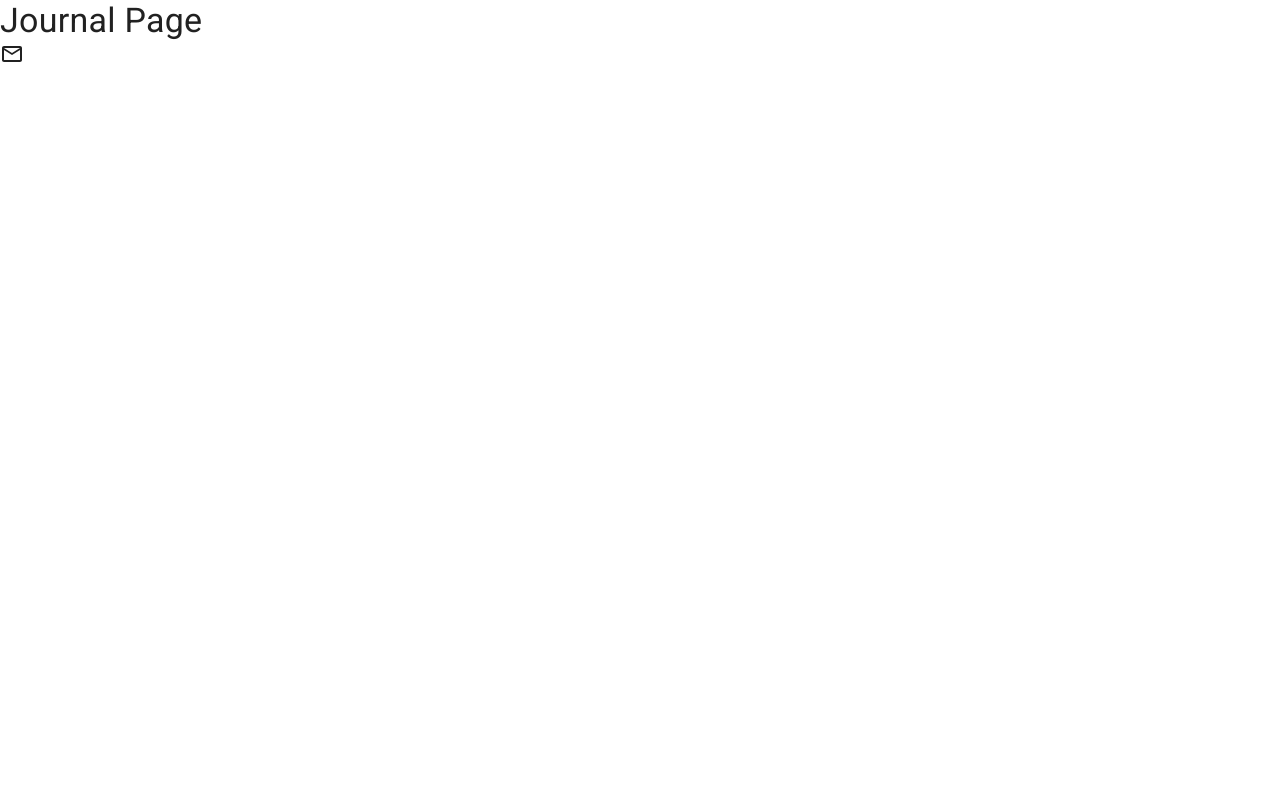
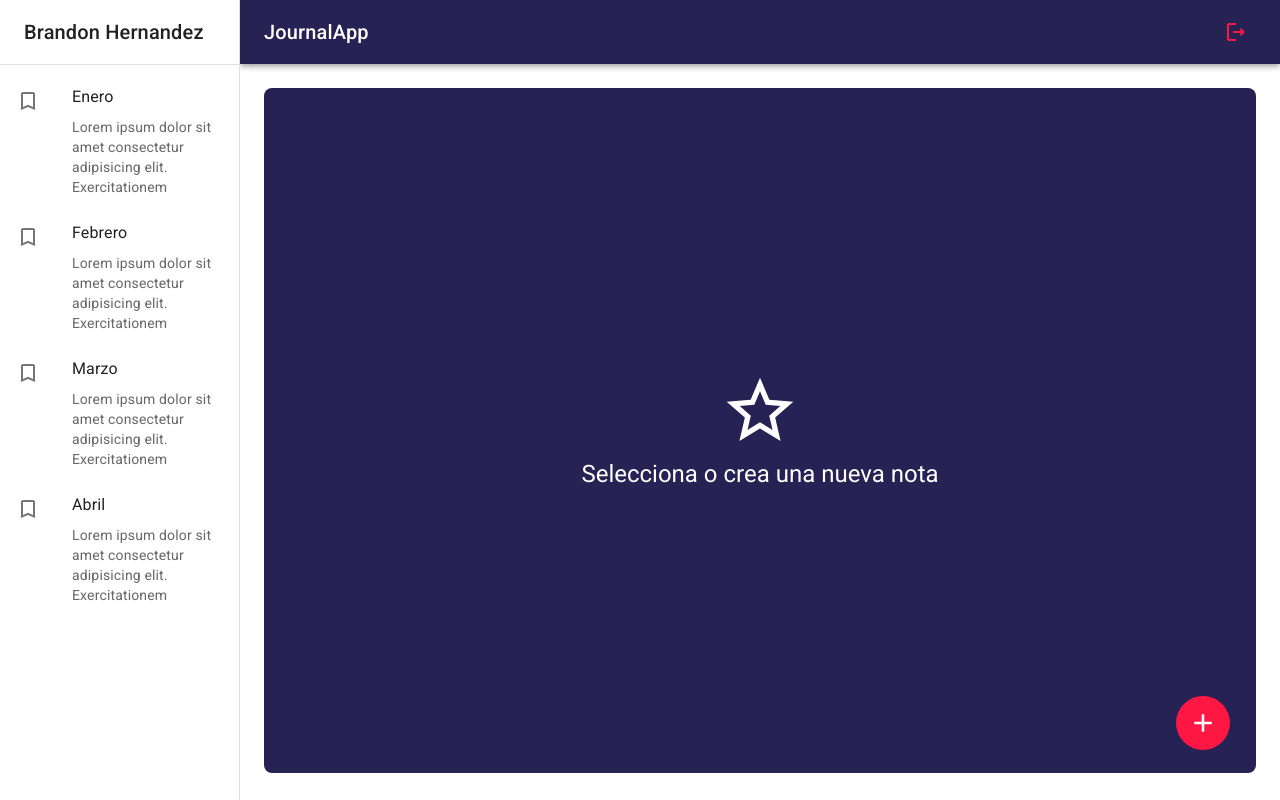
Before and after one commit to tonatiujsanchez/journal, a React (Vite) app: page / in a window 1280 px wide. Built offline with nearby package versions, Linux system fonts and the light colour scheme.

Commit message:
Maquetación de JournalPage implementado

```diff
--- /dev/null
+++ b/src/journal/components/ImageGallery.jsx
@@ -0,0 +1,75 @@
+import Box from '@mui/material/Box';
+import ImageList from '@mui/material/ImageList';
+import ImageListItem from '@mui/material/ImageListItem';
+
+
+
+export const ImageGallery = () => {
+    return (
+        <Box sx={{ width: '100%', height: 550, overflowY: 'scroll' }}>
+            <ImageList variant="masonry" cols={3} gap={8}>
+                {itemData.map((item) => (
+                    <ImageListItem key={item.img}>
+                        <img
+                            src={`${item.img}?w=248&fit=crop&auto=format`}
+                            srcSet={`${item.img}?w=248&fit=crop&auto=format&dpr=2 2x`}
+                            alt={item.title}
+                            loading="lazy"
+                        />
+                    </ImageListItem>
+                ))}
+            </ImageList>
+        </Box>
+    );
+}
+
+const itemData = [
+    {
+        img: 'https://images.unsplash.com/photo-1551963831-b3b1ca40c98e',
+        title: 'Breakfast',
+    },
+    {
+        img: 'https://images.unsplash.com/photo-1551782450-a2132b4ba21d',
+        title: 'Burger',
+    },
+    {
+        img: 'https://images.unsplash.com/photo-1522770179533-24471fcdba45',
+        title: 'Camera',
+    },
+    {
+        img: 'https://images.unsplash.com/photo-1444418776041-9c7e33cc5a9c',
+        title: 'Coffee',
+    },
+    {
+        img: 'https://images.unsplash.com/photo-1533827432537-70133748f5c8',
+        title: 'Hats',
+    },
+    {
+        img: 'https://images.unsplash.com/photo-1558642452-9d2a7deb7f62',
+        title: 'Honey',
+    },
+    {
+        img: 'https://images.unsplash.com/photo-1516802273409-68526ee1bdd6',
+        title: 'Basketball',
+    },
+    {
+        img: 'https://images.unsplash.com/photo-1518756131217-31eb79b20e8f',
+        title: 'Fern',
+    },
+    {
+        img: 'https://images.unsplash.com/photo-1597645587822-e99fa5d45d25',
+        title: 'Mushrooms',
+    },
+    {
+        img: 'https://images.unsplash.com/photo-1567306301408-9b74779a11af',
+        title: 'Tomato basil',
+    },
+    {
+        img: 'https://images.unsplash.com/photo-1471357674240-e1a485acb3e1',
+        title: 'Sea star',
+    },
+    {
+        img: 'https://images.unsplash.com/photo-1589118949245-7d38baf380d6',
+        title: 'Bike',
+    },
+];
--- /dev/null
+++ b/src/journal/components/NavBar.jsx
@@ -0,0 +1,32 @@
+import { LogoutOutlined, MenuOutlined } from "@mui/icons-material"
+import { AppBar, Grid, IconButton, Toolbar, Typography } from "@mui/material"
+
+export const NavBar = ({ drawerWidth = 240 }) => {
+    return (
+        <AppBar
+            position="fixed"
+            sx={{
+                width: { sm: `calc(100% - ${ drawerWidth }px)` },
+                ml: { sm: `${ drawerWidth }px` }
+            }}
+        >
+            <Toolbar>
+                <IconButton
+                    color="inherit"
+                    edge="start"
+                    sx={{ mr: 2, display:{ sm: 'none' } }}
+                >
+                    <MenuOutlined />
+                </IconButton>
+
+                <Grid container direction="row" justifyContent="space-between" alignItems="center">
+                    <Typography variant="h6" noWrap component="p"> JournalApp </Typography>
+
+                    <IconButton color="error">
+                        <LogoutOutlined />
+                    </IconButton>
+                </Grid>
+            </Toolbar>
+        </AppBar>
+    )
+}
--- /dev/null
+++ b/src/journal/components/SideBar.jsx
@@ -0,0 +1,46 @@
+import { TurnedInNot } from "@mui/icons-material"
+import { Box, Divider, Drawer, Grid, List, ListItem, ListItemButton, ListItemIcon, ListItemText, Toolbar, Typography } from "@mui/material"
+
+
+export const SideBar = ({ drawerWidth = 240 }) => {
+    return (
+        <Box
+            component="nav"
+            sx={{ width:{ sm: drawerWidth }, flexShrink: { sm: 0 } }}
+        >
+            <Drawer
+                variant="permanent"
+                open
+                sx={{
+                    display: { xs: 'block' },
+                    '& .MuiDrawer-paper': { boxSizing: 'border-box', width: drawerWidth }
+                }}
+            >
+                <Toolbar>
+                    <Typography variant="h6" noWrap component="p">
+                        Brandon Hernandez
+                    </Typography>
+                </Toolbar>
+                <Divider />
+
+                <List>
+                    {
+                        ['Enero', 'Febrero', 'Marzo', 'Abril'].map( item => (
+                            <ListItem key={item} disablePadding>
+                                <ListItemButton direction="row" alignItems="flex-start">
+                                    <ListItemIcon >
+                                        <TurnedInNot />
+                                    </ListItemIcon>
+                                    <Grid container>
+                                        <ListItemText primary={ item } />
+                                        <ListItemText secondary={ 'Lorem ipsum dolor sit amet consectetur adipisicing elit. Exercitationem' } />
+                                    </Grid>
+                                </ListItemButton>
+                            </ListItem>
+                        ))
+                    }
+                </List>
+            </Drawer>
+        </Box>
+    )
+}
--- /dev/null
+++ b/src/journal/components/index.js
@@ -0,0 +1,3 @@
+export * from './NavBar'
+export * from './SideBar'
+export * from './ImageGallery'
--- /dev/null
+++ b/src/journal/layout/JournalLayout.jsx
@@ -0,0 +1,25 @@
+import { Box, Toolbar } from "@mui/material"
+import { NavBar, SideBar } from "../components"
+
+
+const drawerWidth = 240
+
+export const JournalLayout = ({ children }) => {
+    return (
+        <Box sx={{ display: 'flex' }}>
+
+            <NavBar drawerWidth={ drawerWidth } />
+
+            <SideBar drawerWidth={ drawerWidth } />
+
+            <Box
+                component="main"
+                sx={{ flexGrow: 1, p: 3 }}
+            >
+                <Toolbar />
+                { children }
+            </Box>
+
+        </Box>
+    )
+}
--- /dev/null
+++ b/src/journal/layout/index.js
@@ -0,0 +1 @@
+export * from './JournalLayout'
--- a/src/journal/pages/JournalPage.jsx
+++ b/src/journal/pages/JournalPage.jsx
@@ -1,14 +1,35 @@
-import { Typography } from "@mui/material"
 
-import { MailOutline, AddAPhoto } from "@mui/icons-material"
+import { IconButton } from "@mui/material"
+import { JournalLayout } from "../layout"
+import { NoteView, NothingSelectedView } from "../views"
+import { AddOutlined } from "@mui/icons-material"
+
 
 
 
 export const JournalPage = () => {
     return (
-        <>
-            <Typography component="h1" variant="h4">Journal Page</Typography>
-            <MailOutline />
-        </>
+        <JournalLayout>
+
+            <NothingSelectedView />
+            {/* <NoteView /> */}
+
+        <IconButton
+            size="large"
+            sx={{
+                color: 'white',
+                backgroundColor: 'error.main',
+                ':hover': { backgroundColor: 'error.main', opacity: 0.8 },
+                position: 'fixed',
+                right: 50,
+                bottom: 50
+            }}
+
+        >
+            <AddOutlined sx={{ fontSize: 30 }} />
+        </IconButton>
+
+
+        </JournalLayout>
     )
 }
--- /dev/null
+++ b/src/journal/views/NoteView.jsx
@@ -0,0 +1,49 @@
+import { SaveOutlined } from "@mui/icons-material"
+import { Button, Grid, TextField, Typography } from "@mui/material"
+import { ImageGallery } from "../components"
+
+
+export const NoteView = () => {
+    return (
+        <Grid container
+            direction="row"
+            justifyContent="space-between"
+            alignItems="center"
+            sx={{ mb: 1 }}
+        >
+            <Grid item>
+                <Typography fontSize={38} fontWeight="light">
+                    28 de agosto del 2023
+                </Typography>
+            </Grid>
+            <Grid item>
+                <Button color="primary" sx={{ paddingX: 2, paddingY: 1 }}>
+                    <SaveOutlined sx={{ fontSize: 30, mr: 1 }} />
+                    Guardar
+                </Button>
+            </Grid>
+
+            <Grid container sx={{ mb: 2 }}>
+                <TextField
+                    type="text"
+                    variant="filled"
+                    fullWidth
+                    placeholder="Título de la nota"
+                    label="Titulo"
+                    sx={{ border: 'none', mb: 1 }}
+                />
+                <TextField
+                    type="text"
+                    variant="filled"
+                    fullWidth
+                    multiline
+                    placeholder="¿Que hay de nuevo hoy?"
+                    minRows={ 5 }
+                />
+            </Grid>
+
+            {/* Galeria de imagenes */}
+            <ImageGallery />
+        </Grid>
+    )
+}
--- /dev/null
+++ b/src/journal/views/NothingSelectedView.jsx
@@ -0,0 +1,26 @@
+import { Grid, Typography } from "@mui/material"
+import { StarOutline } from "@mui/icons-material"
+
+
+
+export const NothingSelectedView = () => {
+    return (
+        <Grid
+            container
+            spacing={0}
+            direction="column"
+            alignItems="center"
+            justifyContent="center"
+            sx={{ minHeight: 'calc(100vh - 115px)', backgroundColor: 'primary.main', borderRadius: 2 }}
+        >
+            <Grid item xs={12}>
+                <StarOutline sx={{ fontSize: 80, color: 'white' }} />
+            </Grid>
+            <Grid item xs={12}>
+                <Typography variant="h5" sx={{ color: 'white' }} >
+                    Selecciona o crea una nueva nota
+                </Typography>
+            </Grid>
+        </Grid>
+    )
+}
--- /dev/null
+++ b/src/journal/views/index.js
@@ -0,0 +1,2 @@
+export * from './NothingSelectedView'
+export * from './NoteView'
```
